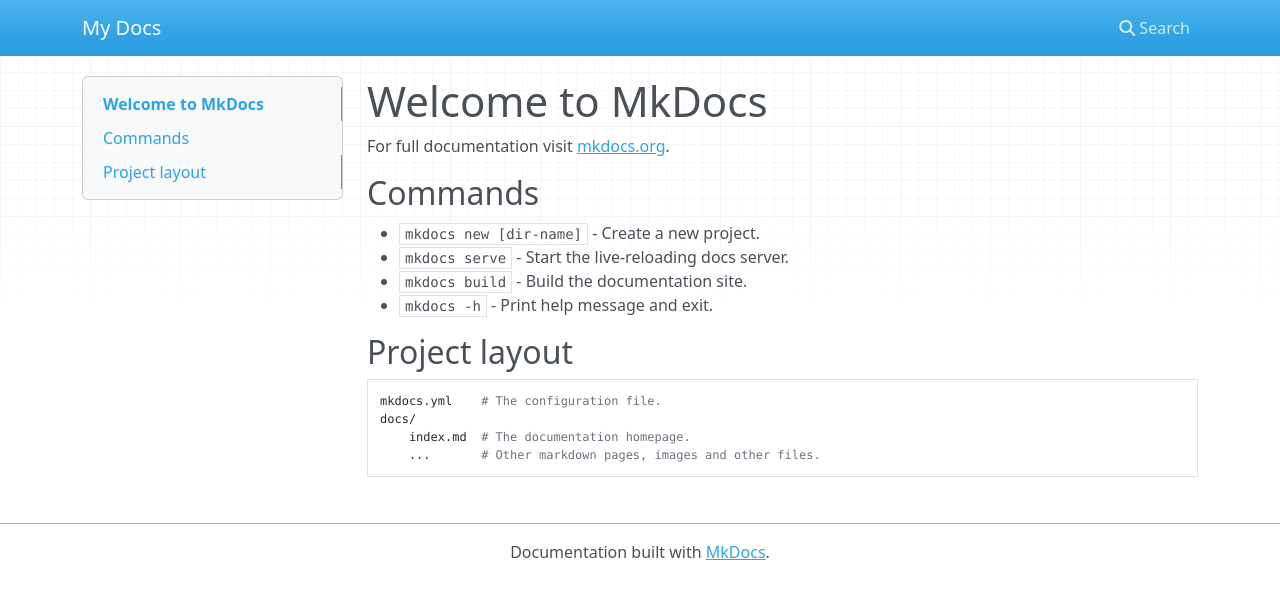
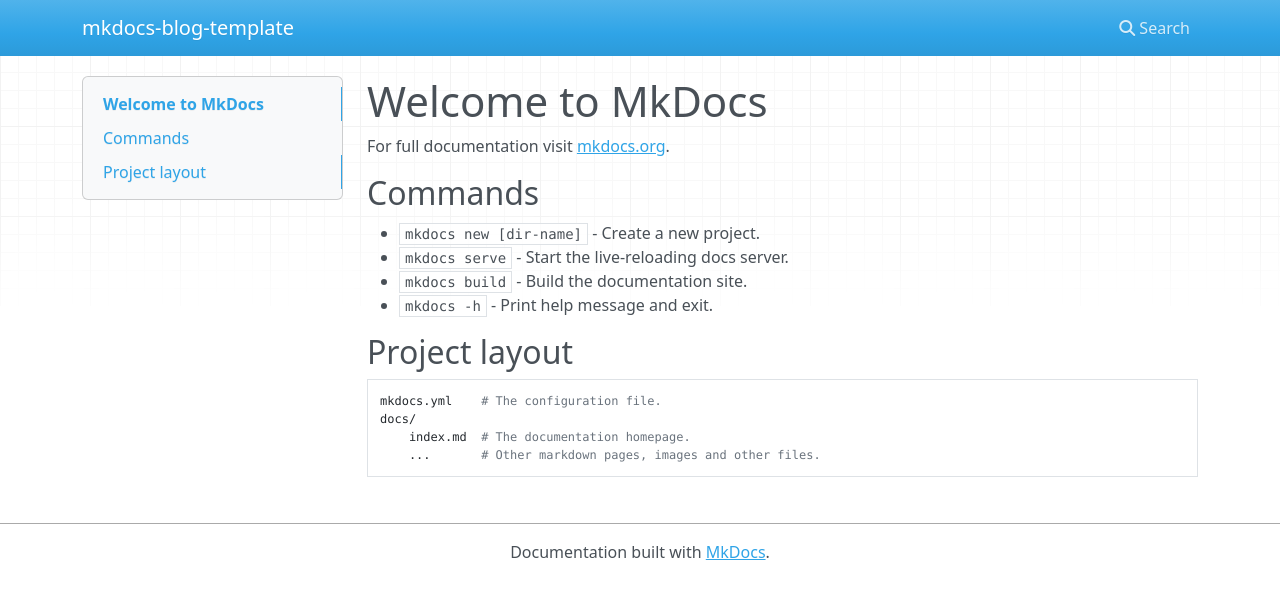
Before and after one commit to crz33/mkdocs-blog-template, an MkDocs documentation site: the page built from docs/index.md, in a window 1280 px wide. Shown: the top 599 px of the page. Built offline with MkDocs 1.6.1, drawn with Linux system fonts in a browser that asks for light colours; nearby versions of some CDN libraries.

Commit message:
split mkdocs.yml

```diff
--- /dev/null
+++ b/mkdocs-template.yml
@@ -0,0 +1 @@
+site_name: mkdocs-blog-template
--- a/mkdocs.yml
+++ b/mkdocs.yml
@@ -1 +1 @@
-site_name: My Docs
+INHERIT: ./mkdocs-template.yml
```
